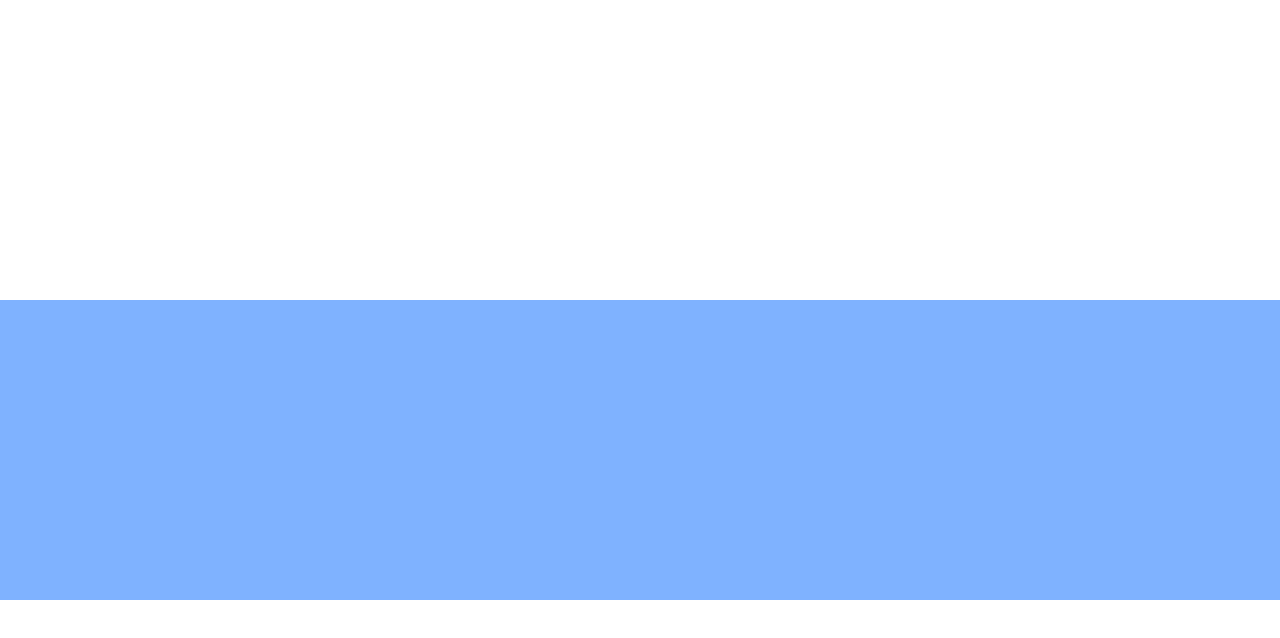
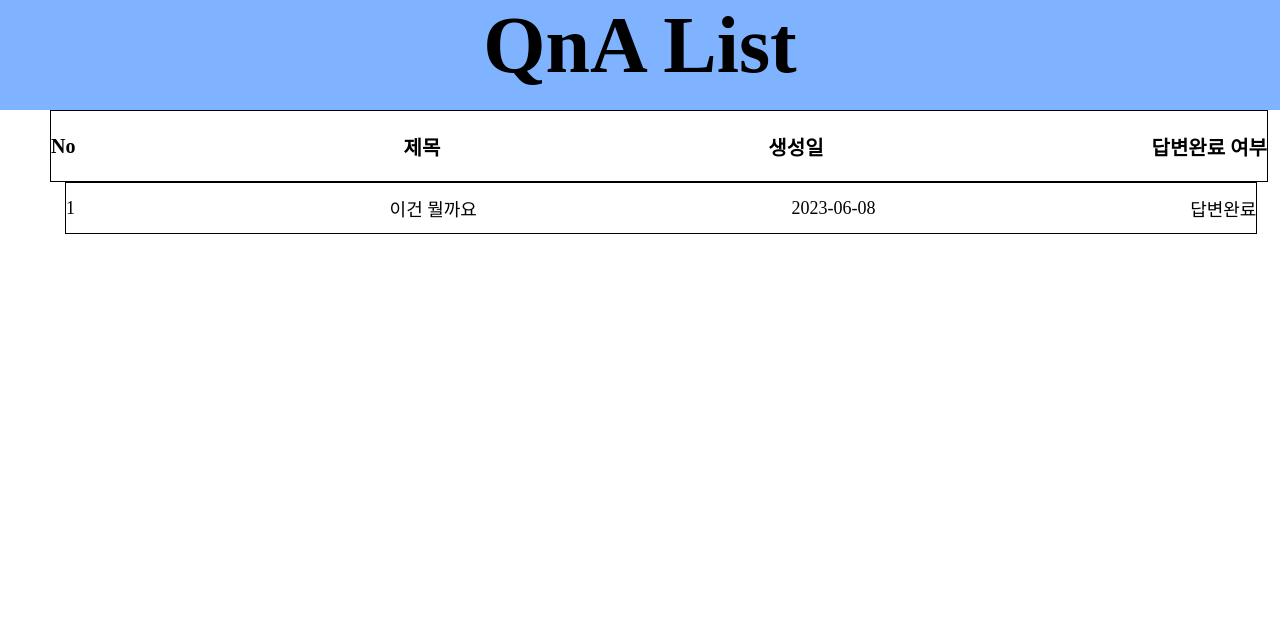
Before and after one commit to yeonsuu21/commento2, a React (Create React App) app: page /home in a window 1280 px wide. Shown: the top 638 px of the page. Built offline with nearby package versions, Linux system fonts and the light colour scheme; no server answers.

Commit message:
home 리스트 생성

```diff
--- a/src/Home/Home.css
+++ b/src/Home/Home.css
@@ -1,6 +1,30 @@
-.slider{
+.title{
     width: 100%;
-    height: 300px;
+    height: 110px;
     background-color: #7fb2ff;
-    margin-top: 300px;
+    font-weight: 700;
+    font-size: 80px;
+    text-align: center;
 }
+.category{
+    border: 1px solid black;
+    width: 95%;
+    height: 70px;
+    display: flex;
+    justify-content: space-between;
+    align-items: center;
+    margin-left: 50px;
+    font-weight: 600;
+    font-size: 20px;
+}
+.list{
+    border: 1px solid black;
+    width: 93%;
+    height: 50px;
+    display: flex;
+    justify-content: space-between;
+    align-items: center;
+    margin-left: 65px;
+    font-weight: 500;
+    font-size: 18px;
+}
--- a/src/Home/Home.js
+++ b/src/Home/Home.js
@@ -1,62 +1,47 @@
 import React, { useEffect } from 'react';
 import axios from 'axios';
 import '../Home/Home.css';
-
-
-
-  // const sendAccessToken = (accessToken) => {
-  //   // 서버에 엑세스 토큰을 포함한 요청 보내기
-  //   fetch('your-api-endpoint', {
-  //     method: 'GET', // GET 또는 필요한 HTTP 메서드 사용
-  //     headers: {
-  //       Authorization: `Bearer ${accessToken}`, // 엑세스 토큰을 헤더에 포함
-  //     },
-  //   })
-  //   .then(response => response.json())
-  //   .then(data => {
-  //     // 서버 응답 처리
-  //     console.log(data);
-  //   })
-  //   .catch(error => {
-  //     // 오류 처리
-  //     console.error(error);
-  //   });
-  // };
-
-
-
-
+import List from '../component/List';
 
 function Home() {
 
-  const sendAccessToken = (token) => {
-    axios
-      .get("https://vercel-express-pied-kappa.vercel.app/users",
-      {headers: {
-        Authorization: `Bearer ${token}`, // 엑세스 토큰을 헤더에 포함
-      }},
-      )
-      .then((res) => {
-        console.log(res.data);
-        alert('엑세스토큰 전달!');
-      })
-      .catch((error) => {
-        console.log(error, "error");
-      });
-  };
+  // const sendAccessToken = (token) => {
+  //   axios
+  //     .get("https://vercel-express-pied-kappa.vercel.app/users",
+  //     {headers: {
+  //       Authorization: `Bearer ${token}`, // 엑세스 토큰을 헤더에 포함
+  //     }},
+  //     )
+  //     .then((res) => {
+  //       console.log(res.data);
+  //       alert('엑세스토큰 전달!');
+  //     })
+  //     .catch((error) => {
+  //       console.log(error, "error");
+  //     });
+  // };
 
-  useEffect(() => {
-    // 엑세스 토큰을 로컬 스토리지에서 가져오기
-    const token = localStorage.getItem('accessToken');
+  // useEffect(() => {
+  //   // 엑세스 토큰을 로컬 스토리지에서 가져오기
+  //   const token = localStorage.getItem('accessToken');
 
-    // 엑세스 토큰이 있다면 서버에 보내기
-    if (token) {
-      sendAccessToken(token);
-    }
-  }, []);
+  //   // 엑세스 토큰이 있다면 서버에 보내기
+  //   if (token) {
+  //     sendAccessToken(token);
+  //   }
+  // }, []);
 
   return (
-    <div className='slider'></div>
+    <div>
+      <div className='title'>QnA List</div>
+      <div className='category'>
+        <div className='no'>No</div>
+        <div className='name'>제목</div>
+        <div className='date'>생성일</div>
+        <div className='check'>답변완료 여부</div>
+      </div>
+      <List></List>
+    </div>
   )
 }
 
--- /dev/null
+++ b/src/component/List.js
@@ -0,0 +1,39 @@
+import '../Home/Home.css'
+import React, { useEffect, useState } from 'react';
+import axios from 'axios';
+
+function List() {
+
+    const [data, setData] = useState([]);
+    // const params = {
+    //     page: 1
+    //   };
+
+  useEffect(() => {
+    // https://vercel-express-pied-kappa.vercel.app/qna?page=1
+    axios.get("https://vercel-express-pied-kappa.vercel.app/qna${params}",
+    {params :{
+        page: 1
+      }})
+      .then(response => {
+        setData(response.data);
+        console.log(response.data);
+      })
+      .catch(error => {
+        console.error('Error fetching data:', error);
+      });
+  }, []);
+
+  return (
+    <div>
+      <div className='list'>
+        <div className='list-num'>1</div>
+        <div className='list-title'>이건 뭘까요</div>
+        <div className='list-date'>2023-06-08</div>
+        <div className='list-check'>답변완료</div>
+      </div>
+    </div>
+  )
+}
+
+export default List
```
